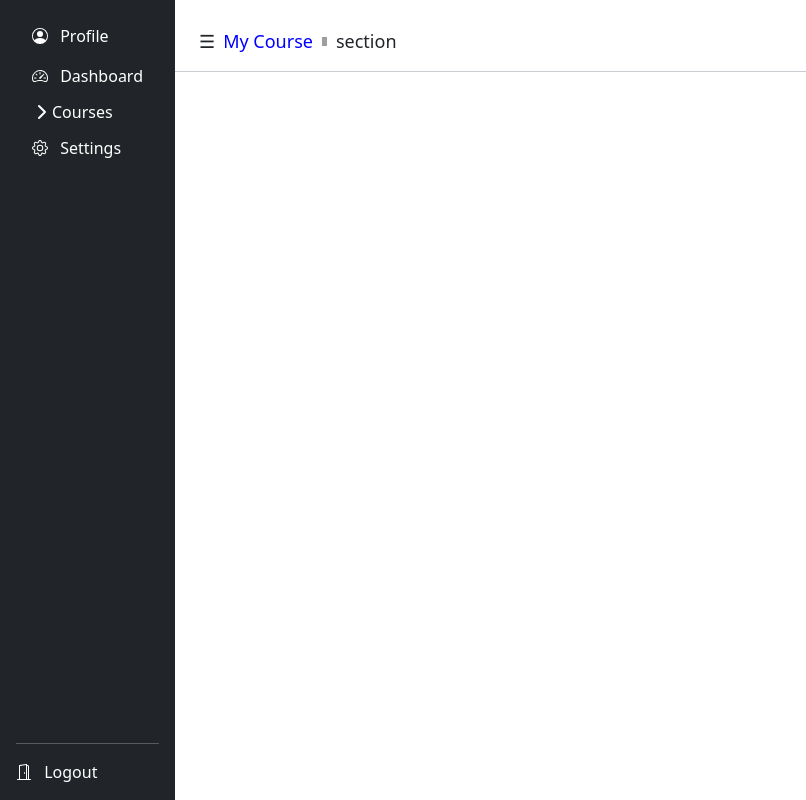
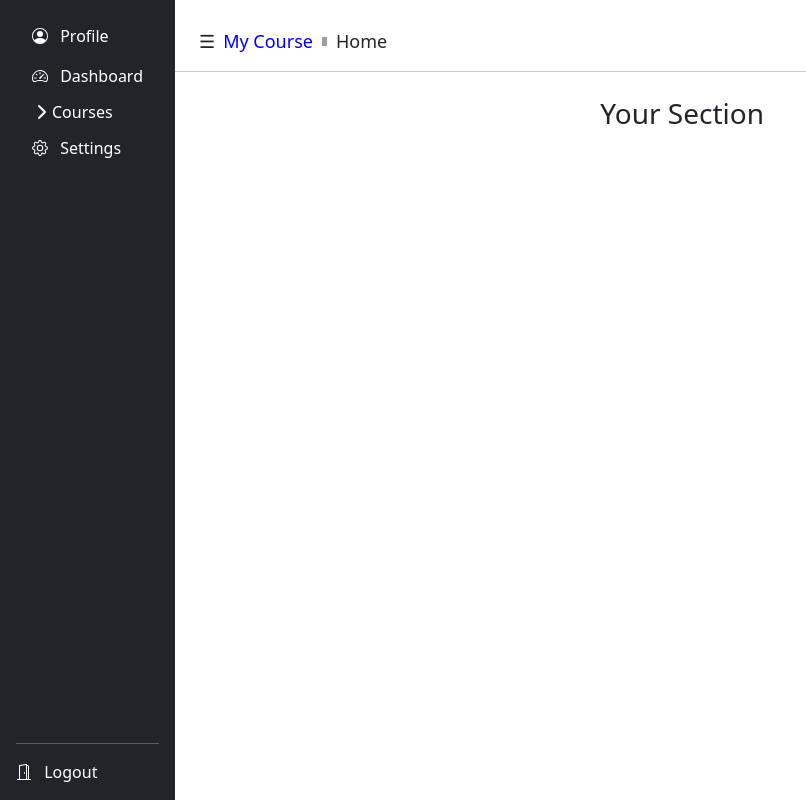
Before and after one commit to liuming1997/mpcs_52553_final, a Flask app: template templates/courses/header_and_nav_ref.html in a window 1280 px wide. Shown: the whole page, without its empty margins (0-806 px from the left). Run offline with Flask 2, Linux system fonts and the light colour scheme; the template is opened without the code that fills it, so the values that code supplies are empty; grey boxes are pictures that could not be loaded.

Commit message:
Add header and nav to header_and_nav_ref.html file for others to copy

```diff
--- a/templates/courses/header_and_nav_ref.html
+++ b/templates/courses/header_and_nav_ref.html
@@ -1,7 +1,6 @@
 {% extends "layout.html" %}
 
 {% block content %}
-
 <div id="courses_sidenav" class="sidenav">
     <!-- <a> Date published </a>  may not use this -->
     <a href="/courses/home">Home</a>
@@ -12,18 +11,17 @@
     <a href="/courses/grades">Grades</a>
 </div>
 
+
 <div id="courses_header_and_right_of_header">
     <div id="courses_header">
         <div id="courses_hamburger" style="cursor:pointer" onclick="toggleNav()"> &#9776; </div>
-        <a href="#"> My Course</a>  <div id="courses_breadcrumbs"></div> section </span>
+        <a href="#"> My Course</a>  <div id="courses_breadcrumbs"></div> Home </span>
     </div>
     <!-- <div id = "right_of_header"></div> -->
 </div>
 
 <div id="course_section_content_body">
+    <h3>Your Section</h3>
 </div>
 
-
 {% endblock %}
-
-<div id="section_content">{% block section_content %}{% endblock %}</div>
```
